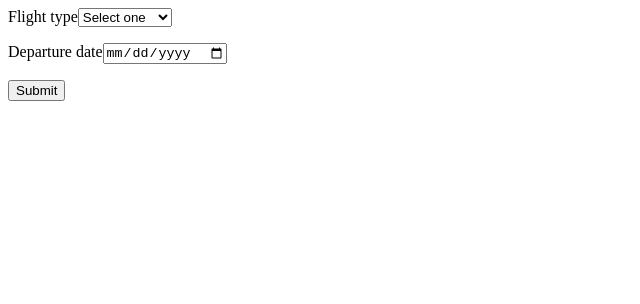
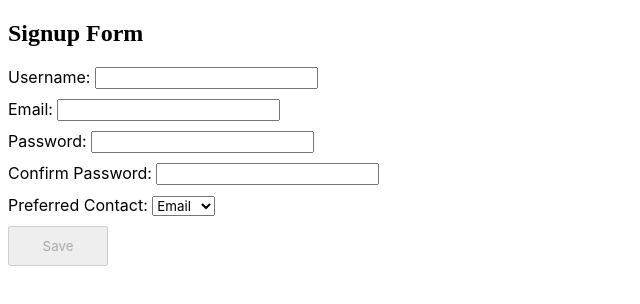
Before and after one commit to esha411/AngularPractice, an Angular app: page / in a window 1280 px wide. Shown: the top 304 px of the page, without its empty margins (0-640 px from the left). Built offline with nearby package versions, Linux system fonts and the light colour scheme.

Commit message:
registration form completed

```diff
--- a/src/app/app.component.html
+++ b/src/app/app.component.html
@@ -21,4 +21,6 @@
 
 <!-- <app-pipeand-compo></app-pipeand-compo> -->
 
-<app-flight-booking></app-flight-booking>
+<!-- <app-flight-booking></app-flight-booking> -->
+ <app-register></app-register>
+<router-outlet></router-outlet>
--- a/src/app/app.module.ts
+++ b/src/app/app.module.ts
@@ -11,6 +11,7 @@ import { PipeandCompoComponent } from './pipeand-compo/pipeand-compo.component';
 import { TruncateTextPipe } from './truncate-text.pipe';
 import { ChildComponent } from './child/child.component';
 import { FlightBookingComponent } from './flight-booking/flight-booking.component';
+import { RegisterComponent } from './register/register.component';
 
 
 @NgModule({
@@ -22,6 +23,7 @@ import { FlightBookingComponent } from './flight-booking/flight-booking.componen
     TruncateTextPipe,
     ChildComponent,
     FlightBookingComponent,
+    RegisterComponent,
 
   ],
   imports: [
--- /dev/null
+++ b/src/app/register/register.component.html
@@ -0,0 +1,64 @@
+<h2>Signup Form</h2>
+
+<form [formGroup]="signupForm">
+
+    <div>
+        <label>Username: </label>
+        <input formControlName="username" />
+    </div>
+        <div *ngIf="username?.touched && username?.hasError('required')">
+        Username is required and must be at least 3 characters long.
+        </div>
+
+        <div *ngIf="username?.touched && username?.hasError('minlength')">
+        Username is required and must be at least 3 characters long.
+        </div>
+
+    <div>
+        <label>Email: </label>
+        <input formControlName="userEmail" />
+    </div>
+        <div *ngIf="userEmail?.touched && (userEmail?.hasError('required') || userEmail?.hasError('email'))">
+        Please enter a valid email address.
+        </div>
+
+    <div>
+        <label>Password: </label>
+        <input type="password" formControlName="userPassword" />
+    </div>
+    <div *ngIf="userPassword?.touched && (userPassword?.hasError('required') || userPassword?.hasError('minlength'))">
+         Password is required and must be at least 6 characters long.
+    </div>
+
+    <div>
+        <label>Confirm Password: </label>
+        <input type="password" formControlName="confirmPwd" />
+    </div>
+    <div *ngIf="confirmPwd?.touched && confirmPwd?.hasError('required')">
+        Password is required and must be at least 6 characters long.
+    </div>
+    <div *ngIf="confirmPwd?.touched && !confirmPwd?.hasError('required') && signupForm.hasError('passwordMismatch')">
+        Passwords do not match.
+    </div>
+
+    <div>
+        <label>Preferred Contact: </label>
+        <select formControlName="contactMethod" (change)="onContactChange()">
+            <option value="email">Email</option>
+            <option value="phone">Phone</option>
+        </select>
+    </div>
+
+    <div *ngIf="contactMethod?.value === 'phone'">
+        <label>Phone Number: </label>
+        <input type="tel" formControlName="phoneNum" />
+    </div>
+    <div *ngIf="contactMethod?.value === 'phone' && phoneNum?.touched && phoneNum?.hasError('required')">
+        Please provide at least one contact method.
+    </div>
+
+    <div>
+        <button type="button" [disabled]="signupForm.invalid" (click)="onSubmit()">Save</button>
+    </div>
+
+</form>
--- /dev/null
+++ b/src/app/register/register.component.scss
@@ -0,0 +1,19 @@
+div {
+  margin-bottom: 10px;
+  font-family: 'Inter', sans-serif;
+}
+
+label {
+  font-family: 'Inter', sans-serif;
+  font-size: medium;
+}
+
+input, select {
+  font-family: 'Inter', sans-serif;
+}
+
+button {
+  padding: 10px;
+  font-family: 'Inter', sans-serif;
+  width: 100px;
+}
--- /dev/null
+++ b/src/app/register/register.component.ts
@@ -0,0 +1,55 @@
+import { Component } from '@angular/core';
+import { AbstractControl, FormControl, FormGroup, ValidationErrors, Validators } from '@angular/forms';
+
+@Component({
+  selector: 'app-register',
+  templateUrl: './register.component.html',
+  styleUrl: './register.component.scss'
+})
+export class RegisterComponent {
+  constructor() {
+    this.onContactChange();
+  }
+
+  signupForm = new FormGroup({
+    username: new FormControl('', [Validators.required, Validators.minLength(3)]),
+    userEmail: new FormControl('', [Validators.required, Validators.email]),
+    userPassword: new FormControl('', [Validators.required, Validators.minLength(6)]),
+    confirmPwd: new FormControl('', [Validators.required, Validators.minLength(6)]),
+    contactMethod: new FormControl('email', [Validators.required]),
+    phoneNum: new FormControl('')
+  }, [this.passwordMatchValidator])
+
+  get username() { return this.signupForm.get('username'); }
+  get userEmail() { return this.signupForm.get('userEmail'); }
+  get userPassword() { return this.signupForm.get('userPassword'); }
+  get confirmPwd() { return this.signupForm.get('confirmPwd'); }
+  get contactMethod() { return this.signupForm.get('contactMethod'); }
+  get phoneNum() { return this.signupForm.get('phoneNum'); }
+
+  passwordMatchValidator(control: AbstractControl): ValidationErrors | null {
+    const pwd = control.get('userPassword');
+    const confirmPwd = control.get('confirmPwd');
+    if (pwd?.value !== confirmPwd?.value) {
+      return { passwordMismatch: true };
+    }
+    return null;
+  }
+
+  onContactChange(): void {
+    const selected = this.contactMethod?.value;
+    const phoneControl = this.signupForm.get('phoneNum');
+    if (selected === 'phone') {
+      phoneControl?.setValidators([Validators.required]);
+    } else {
+      phoneControl?.clearValidators();
+    }
+    phoneControl?.updateValueAndValidity();
+  }
+
+  onSubmit(): void {
+    console.log('Submitted:', this.signupForm.getRawValue());
+    this.signupForm.reset({ contactMethod: 'email' });
+    this.onContactChange();
+  }
+}
```
Also changed, not shown: 1 other file (tests, documents, lock files or other folders).
